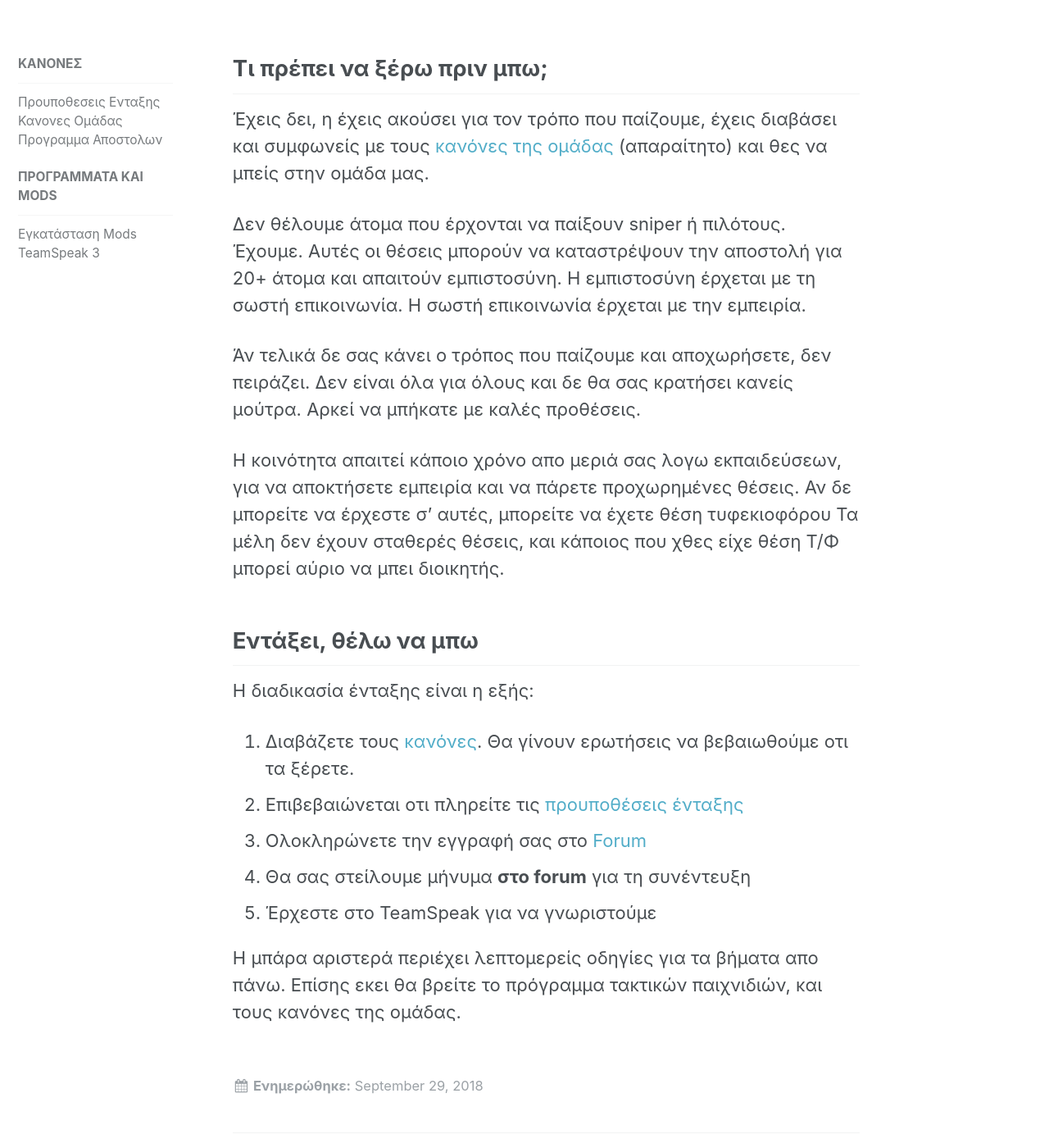
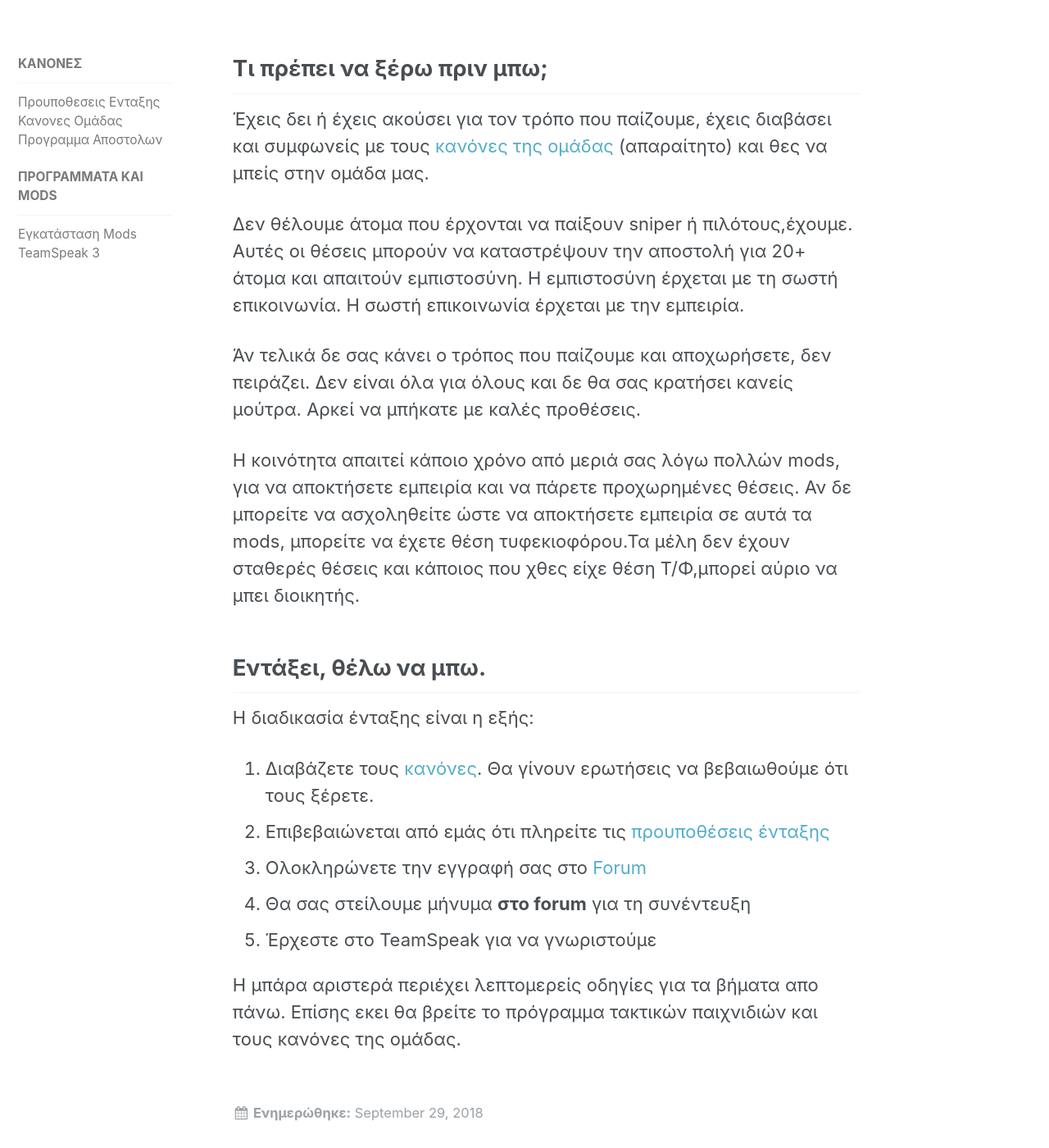
Before and after one commit to SharkGR/Pages, a Jekyll site: the page built from _join/index.md, in a window 1280 px wide and 1400 px high, scrolled down 353 px. Shown: the whole window at 82% size. Built offline with Jekyll 4.4.1, drawn with Linux system fonts in a browser that asks for light colours.

Commit message:
Διορθώσεις για το νέο σύστημα
(plus grammar nazi corrections)

```diff
--- a/_join/index.md
+++ b/_join/index.md
@@ -8,11 +8,11 @@ header:
 
 ## Τι πρέπει να ξέρω πριν μπω;
 
-Έχεις δει, η έχεις ακούσει για τον τρόπο που παίζουμε, έχεις διαβάσει και
+Έχεις δει ή έχεις ακούσει για τον τρόπο που παίζουμε, έχεις διαβάσει και
 συμφωνείς με τους [κανόνες της ομάδας][rules] (απαραίτητο) και θες να μπείς
 στην ομάδα μας.
 
-Δεν θέλουμε άτομα που έρχονται να παίξουν sniper ή πιλότους. Έχουμε. Αυτές οι
+Δεν θέλουμε άτομα που έρχονται να παίξουν sniper ή πιλότους,έχουμε. Αυτές οι
 θέσεις μπορούν να καταστρέψουν την αποστολή για 20+ άτομα και απαιτούν εμπιστοσύνη.
 Η εμπιστοσύνη έρχεται με τη σωστή επικοινωνία. Η σωστή επικοινωνία έρχεται με την
 εμπειρία.
@@ -21,24 +21,24 @@ header:
 όλα για όλους και δε θα σας κρατήσει κανείς μούτρα. Αρκεί να μπήκατε με καλές προθέσεις.
 
 
-Η κοινότητα απαιτεί κάποιο χρόνο απο μεριά σας λογω εκπαιδεύσεων, για να αποκτήσετε
-εμπειρία και να πάρετε προχωρημένες θέσεις. Αν δε μπορείτε να έρχεστε σ' αυτές, μπορείτε
-να έχετε θέση τυφεκιοφόρου Τα μέλη δεν έχουν σταθερές θέσεις, και κάποιος που χθες είχε
-θέση Τ/Φ μπορεί αύριο να μπει διοικητής.
+Η κοινότητα απαιτεί κάποιο χρόνο από μεριά σας λόγω πολλών mods, για να αποκτήσετε
+εμπειρία και να πάρετε προχωρημένες θέσεις. Αν δε μπορείτε να ασχοληθείτε ώστε να αποκτήσετε εμπειρία σε αυτά τα mods, μπορείτε
+να έχετε θέση τυφεκιοφόρου.Τα μέλη δεν έχουν σταθερές θέσεις και κάποιος που χθες είχε
+θέση Τ/Φ,μπορεί αύριο να μπει διοικητής.
 
 
-## Εντάξει, θέλω να μπω
+## Εντάξει, θέλω να μπω.
 
 Η διαδικασία ένταξης είναι η εξής:
 
-1. Διαβάζετε τους [κανόνες][rules]. Θα γίνουν ερωτήσεις να βεβαιωθούμε οτι τα ξέρετε.
-1. Επιβεβαιώνεται οτι πληρείτε τις [προυποθέσεις ένταξης][prereqs]
+1. Διαβάζετε τους [κανόνες][rules]. Θα γίνουν ερωτήσεις να βεβαιωθούμε ότι τους ξέρετε.
+1. Επιβεβαιώνεται από εμάς ότι πληρείτε τις [προυποθέσεις ένταξης][prereqs]
 1. Ολοκληρώνετε την εγγραφή σας στο [Forum]({{ site.forum }})
 1. Θα σας στείλουμε μήνυμα **στο forum** για τη συνέντευξη
 1. Έρχεστε στο TeamSpeak για να γνωριστούμε
 
  Η μπάρα αριστερά περιέχει λεπτομερείς οδηγίες για τα βήματα απο πάνω. Επίσης
- εκει θα βρείτε το πρόγραμμα τακτικών παιχνιδιών, και τους κανόνες της ομάδας.
+ εκει θα βρείτε το πρόγραμμα τακτικών παιχνιδιών και τους κανόνες της ομάδας.
 
 
 [prereqs]: {{ site.baseurl }}/join/proypotheseis
```
